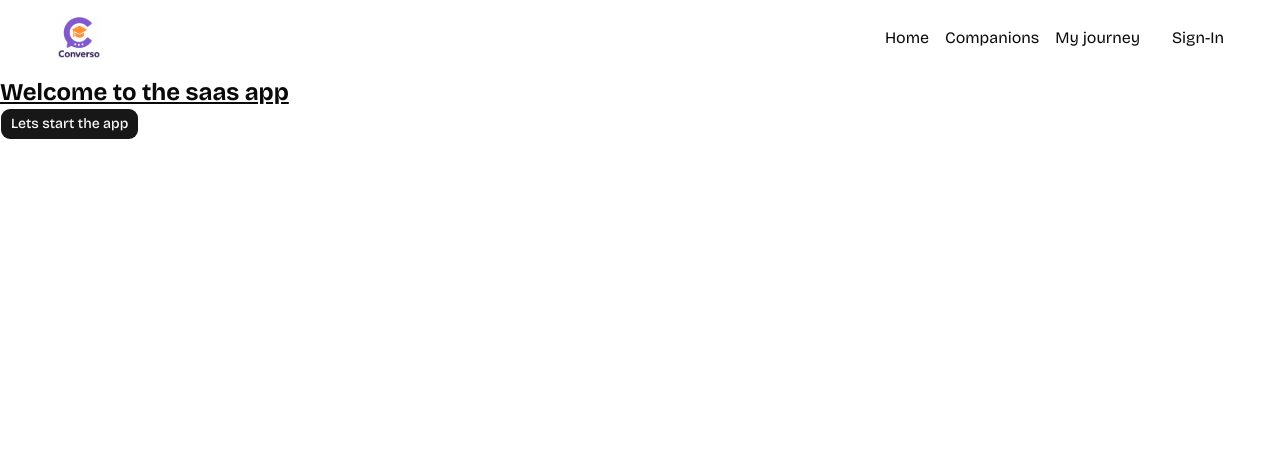
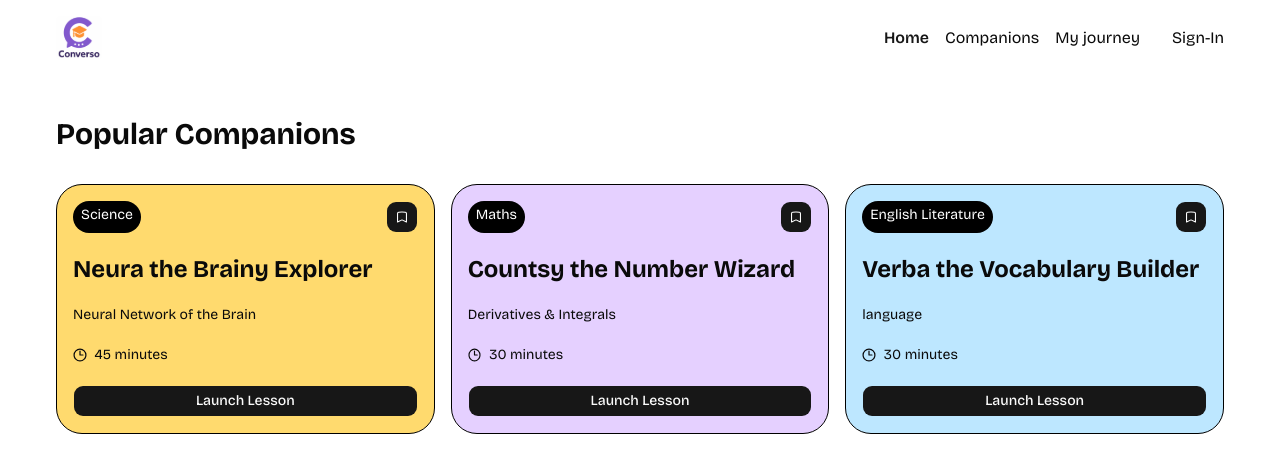
Before and after one commit to Pranaykumarjha/FullStack, a Next.js app: page / in a window 1280 px wide. Shown: the top 472 px of the page. Built offline with nearby package versions, Linux system fonts and the light colour scheme.

Commit message:
Created the table

```diff
--- a/app/page.tsx
+++ b/app/page.tsx
@@ -1,11 +1,44 @@
 import React from 'react'
 import { Button } from '@/components/ui/button'
+import CompanionCard from '@/components/CompanionCard'
+import CompanionsList from '@/components/CompanionsList'
+import CTA from '@/components/CTA'
+
 const Page = () => {
   return (
-    <div>
-      <h1 className='text-2xl underline'>Welcome to the saas app</h1>
-      <Button>Lets start the app</Button>
-    </div>
+    <main>
+      <h1 >Popular Companions</h1>
+      <section className='home-section'>
+        <CompanionCard
+          id="123"
+          name="Neura the Brainy Explorer"
+          topic="Neural Network of the Brain"
+          subject="Science"
+          duration={45}
+          color='#ffda6e'
+        />
+        <CompanionCard
+          id="456"
+          name="Countsy the Number Wizard"
+          topic="Derivatives & Integrals"
+          subject="Maths"
+          duration={30}
+          color="#e5d0ff"
+        />
+        <CompanionCard
+          id="789"
+          name="Verba the Vocabulary Builder"
+          topic="language"
+          subject="English Literature"
+          duration={30}
+          color="#BDE7FF"
+        />
+      </section>
+      <section className="home-section">
+        <CompanionsList />
+        <CTA />
+      </section>
+    </main>
   )
 }
 
--- /dev/null
+++ b/components/CTA.tsx
@@ -0,0 +1,11 @@
+import React from 'react'
+
+const CTA = () => {
+  return (
+    <div>
+
+    </div>
+  )
+}
+
+export default CTA
--- /dev/null
+++ b/components/CompanionCard.tsx
@@ -0,0 +1,45 @@
+import { Button } from "./ui/button";
+import Image from "next/image";
+import Link from "next/link";
+interface CompanionCardProps {
+    id: string;
+    name: string;
+    topic: string;
+    subject: string;
+    duration: number;
+    color: string;
+}
+
+const CompanionCard = ({ id, name, topic, subject, duration, color }: CompanionCardProps) => {
+    return (
+        <article className="companion-card" style={{ backgroundColor: color }}>
+            <div className="flex justify-between">
+                <div className="subject-badge">
+                    {subject}
+                </div>
+                <Button className="companion-bookmark">
+                    <Image src="/icons/bookmark.svg" alt="bookmark" width={12.5} height={15} />
+                </Button>
+
+            </div>
+            <h2 className="text-2xl font-bold">
+                {name}
+            </h2>
+            <p className="text-sm">{topic}</p>
+            <div className="flex items-center gap-2">
+                <Image src="/icons/clock.svg" alt="duration" width={13.5} height={13.5} />
+                <p className="text-sm ">{duration} minutes</p>
+
+            </div>
+            <Link href={`/companions/${id}`} className="w-full">
+            <Button className="btn-primary w-full justify-center">
+                Launch Lesson
+            </Button>
+            </Link>
+
+        </article>
+
+    )
+}
+
+export default CompanionCard
--- /dev/null
+++ b/components/CompanionsList.tsx
@@ -0,0 +1,11 @@
+import React from 'react'
+
+const CompanionsList = () => {
+  return (
+    <div>
+
+    </div>
+  )
+}
+
+export default CompanionsList
--- a/components/NavItems.tsx
+++ b/components/NavItems.tsx
@@ -1,21 +1,27 @@
+'use client'
+import { cn } from '@/lib/utils';
 import Link from 'next/link';
+import { usePathname } from 'next/navigation';
 import React from 'react'
 
 const navitems = [
-    {label:'Home',href:'/'},
-    {label:'Companions',href:'/companions'},
-    {label:'My journey',href:'/my-journey'},
+  { label: 'Home', href: '/' },
+  { label: 'Companions', href: '/companions' },
+  { label: 'My journey', href: '/my-journey' },
 
 ];
 const NavItems = () => {
+  const pathname = usePathname();
   return (
     <nav className='flex items-center gap-4'>
-        {navitems.map(({label,href})=>(
-            <Link href={href} key={label}>
-                {label}
-            </Link>
+      {navitems.map(({ label, href }) => (
+        <Link href={href}
+          key={label}
+          className={cn(pathname === href && 'text-primary font-semibold')}>
+          {label}
+        </Link>
 
-            ))}
+      ))}
     </nav>
 
   )
--- /dev/null
+++ b/components/ui/table.tsx
@@ -0,0 +1,116 @@
+"use client"
+
+import * as React from "react"
+
+import { cn } from "@/lib/utils"
+
+function Table({ className, ...props }: React.ComponentProps<"table">) {
+  return (
+    <div
+      data-slot="table-container"
+      className="relative w-full overflow-x-auto"
+    >
+      <table
+        data-slot="table"
+        className={cn("w-full caption-bottom text-sm", className)}
+        {...props}
+      />
+    </div>
+  )
+}
+
+function TableHeader({ className, ...props }: React.ComponentProps<"thead">) {
+  return (
+    <thead
+      data-slot="table-header"
+      className={cn("[&_tr]:border-b", className)}
+      {...props}
+    />
+  )
+}
+
+function TableBody({ className, ...props }: React.ComponentProps<"tbody">) {
+  return (
+    <tbody
+      data-slot="table-body"
+      className={cn("[&_tr:last-child]:border-0", className)}
+      {...props}
+    />
+  )
+}
+
+function TableFooter({ className, ...props }: React.ComponentProps<"tfoot">) {
+  return (
+    <tfoot
+      data-slot="table-footer"
+      className={cn(
+        "border-t bg-muted/50 font-medium [&>tr]:last:border-b-0",
+        className
+      )}
+      {...props}
+    />
+  )
+}
+
+function TableRow({ className, ...props }: React.ComponentProps<"tr">) {
+  return (
+    <tr
+      data-slot="table-row"
+      className={cn(
+        "border-b transition-colors hover:bg-muted/50 has-aria-expanded:bg-muted/50 data-[state=selected]:bg-muted",
+        className
+      )}
+      {...props}
+    />
+  )
+}
+
+function TableHead({ className, ...props }: React.ComponentProps<"th">) {
+  return (
+    <th
+      data-slot="table-head"
+      className={cn(
+        "h-10 px-2 text-left align-middle font-medium whitespace-nowrap text-foreground [&:has([role=checkbox])]:pr-0",
+        className
+      )}
+      {...props}
+    />
+  )
+}
+
+function TableCell({ className, ...props }: React.ComponentProps<"td">) {
+  return (
+    <td
+      data-slot="table-cell"
+      className={cn(
+        "p-2 align-middle whitespace-nowrap [&:has([role=checkbox])]:pr-0",
+        className
+      )}
+      {...props}
+    />
+  )
+}
+
+function TableCaption({
+  className,
+  ...props
+}: React.ComponentProps<"caption">) {
+  return (
+    <caption
+      data-slot="table-caption"
+      className={cn("mt-4 text-sm text-muted-foreground", className)}
+      {...props}
+    />
+  )
+}
+
+export {
+  Table,
+  TableHeader,
+  TableBody,
+  TableFooter,
+  TableHead,
+  TableRow,
+  TableCell,
+  TableCaption,
+}
```
